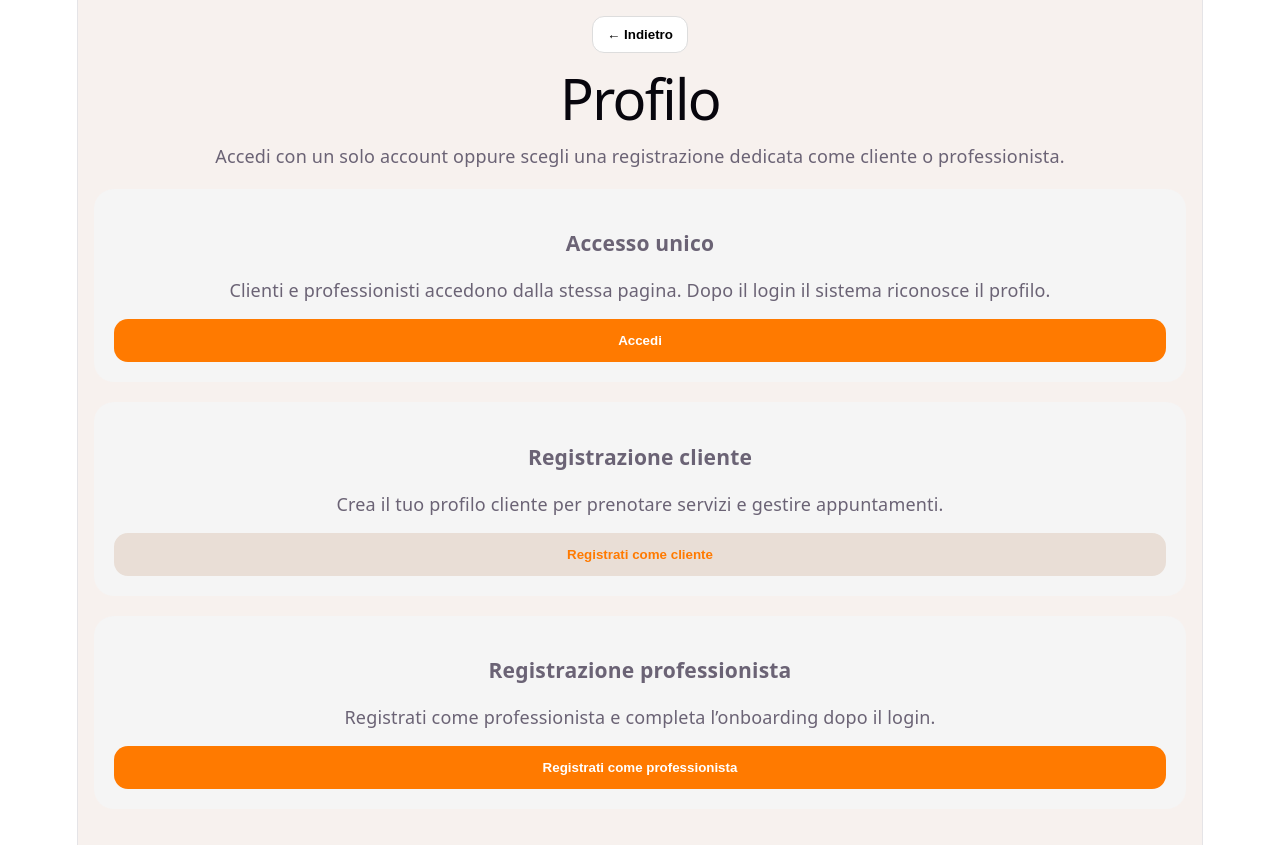
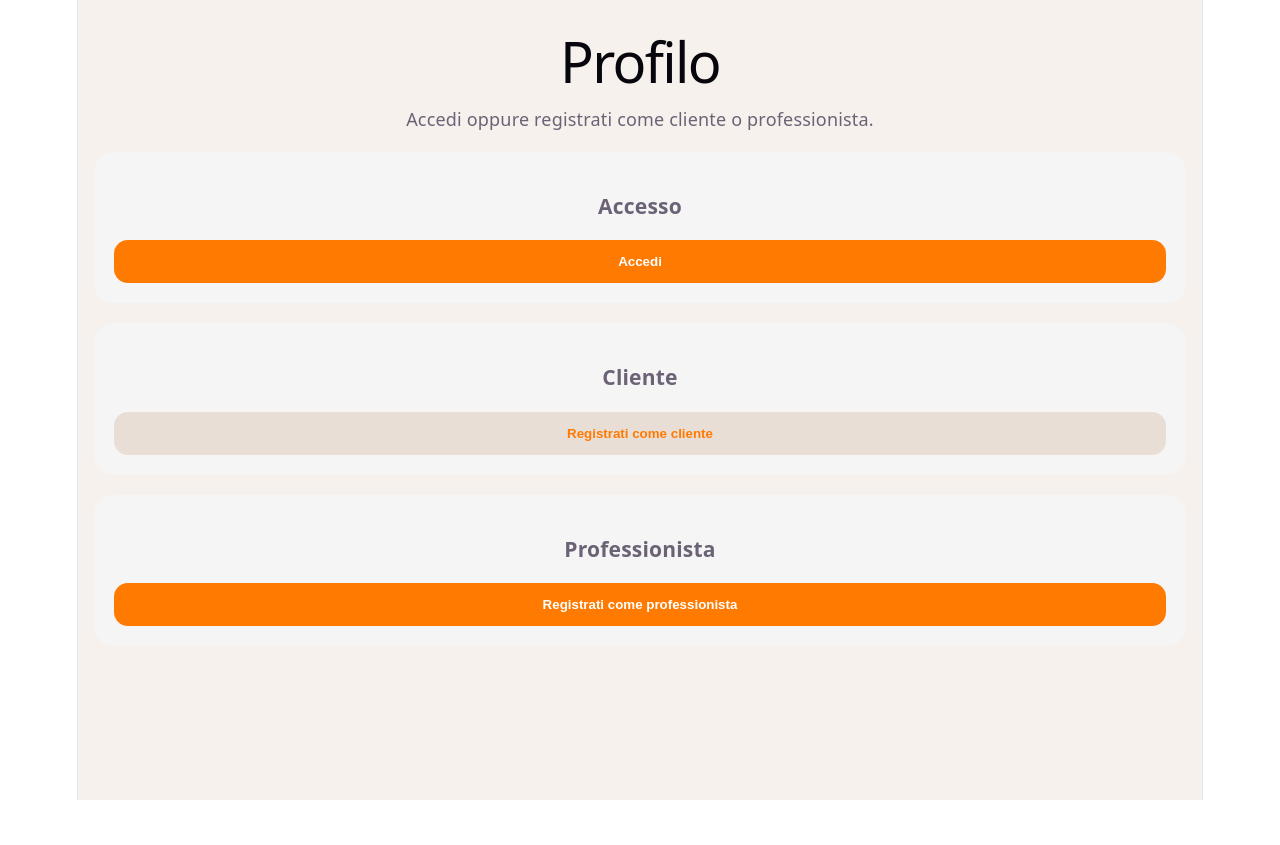
Before and after one commit to giacomo-tuccio-bot/beautygo2, a React (Vite) app: page / in a window 1280 px wide. After the commit the page ends 800 px from the top, so only its background shows below. Built offline with nearby package versions, Linux system fonts and the light colour scheme; no server answers.

Commit message:
Refactor ProfilePage layout and text
Removed back button and updated text for clarity.

```diff
--- a/src/pages/ProfilePage.tsx
+++ b/src/pages/ProfilePage.tsx
@@ -4,12 +4,10 @@ export default function ProfilePage({
   onGoLogin,
   onGoRegisterCustomer,
   onGoRegisterProfessional,
-  onBackToHome,
 }: {
   onGoLogin: () => void;
   onGoRegisterCustomer: () => void;
   onGoRegisterProfessional: () => void;
-  onBackToHome: () => void;
 }) {
   const cardStyle: React.CSSProperties = {
     background: '#f5f5f5',
@@ -42,35 +40,15 @@ export default function ProfilePage({
 
   return (
     <div style={{ padding: 16 }}>
+      <h1 style={{ textAlign: 'center' }}>Profilo</h1>
 
-      {/* 🔙 BACK BUTTON */}
-      <div style={{ marginBottom: 16 }}>
-        <button
-          onClick={onBackToHome}
-          style={{
-            padding: '10px 14px',
-            borderRadius: 12,
-            border: '1px solid #ddd',
-            background: '#fff',
-            cursor: 'pointer',
-            fontWeight: 600,
-          }}
-        >
-          ← Indietro
-        </button>
-      </div>
-
-      <h1 style={{ textAlign: 'center' }}>Profilo</h1>
       <p style={{ textAlign: 'center', marginBottom: 20 }}>
-        Accedi con un solo account oppure scegli una registrazione dedicata come cliente o professionista.
+        Accedi oppure registrati come cliente o professionista.
       </p>
 
       {/* LOGIN */}
       <div style={cardStyle}>
-        <h3 style={{ textAlign: 'center' }}>Accesso unico</h3>
-        <p style={{ textAlign: 'center', marginBottom: 16 }}>
-          Clienti e professionisti accedono dalla stessa pagina. Dopo il login il sistema riconosce il profilo.
-        </p>
+        <h3 style={{ textAlign: 'center' }}>Accesso</h3>
 
         <button onClick={onGoLogin} style={primaryButton}>
           Accedi
@@ -79,10 +57,7 @@ export default function ProfilePage({
 
       {/* CLIENTE */}
       <div style={cardStyle}>
-        <h3 style={{ textAlign: 'center' }}>Registrazione cliente</h3>
-        <p style={{ textAlign: 'center', marginBottom: 16 }}>
-          Crea il tuo profilo cliente per prenotare servizi e gestire appuntamenti.
-        </p>
+        <h3 style={{ textAlign: 'center' }}>Cliente</h3>
 
         <button onClick={onGoRegisterCustomer} style={secondaryButton}>
           Registrati come cliente
@@ -91,10 +66,7 @@ export default function ProfilePage({
 
       {/* PROFESSIONISTA */}
       <div style={cardStyle}>
-        <h3 style={{ textAlign: 'center' }}>Registrazione professionista</h3>
-        <p style={{ textAlign: 'center', marginBottom: 16 }}>
-          Registrati come professionista e completa l’onboarding dopo il login.
-        </p>
+        <h3 style={{ textAlign: 'center' }}>Professionista</h3>
 
         <button onClick={onGoRegisterProfessional} style={primaryButton}>
           Registrati come professionista
```
